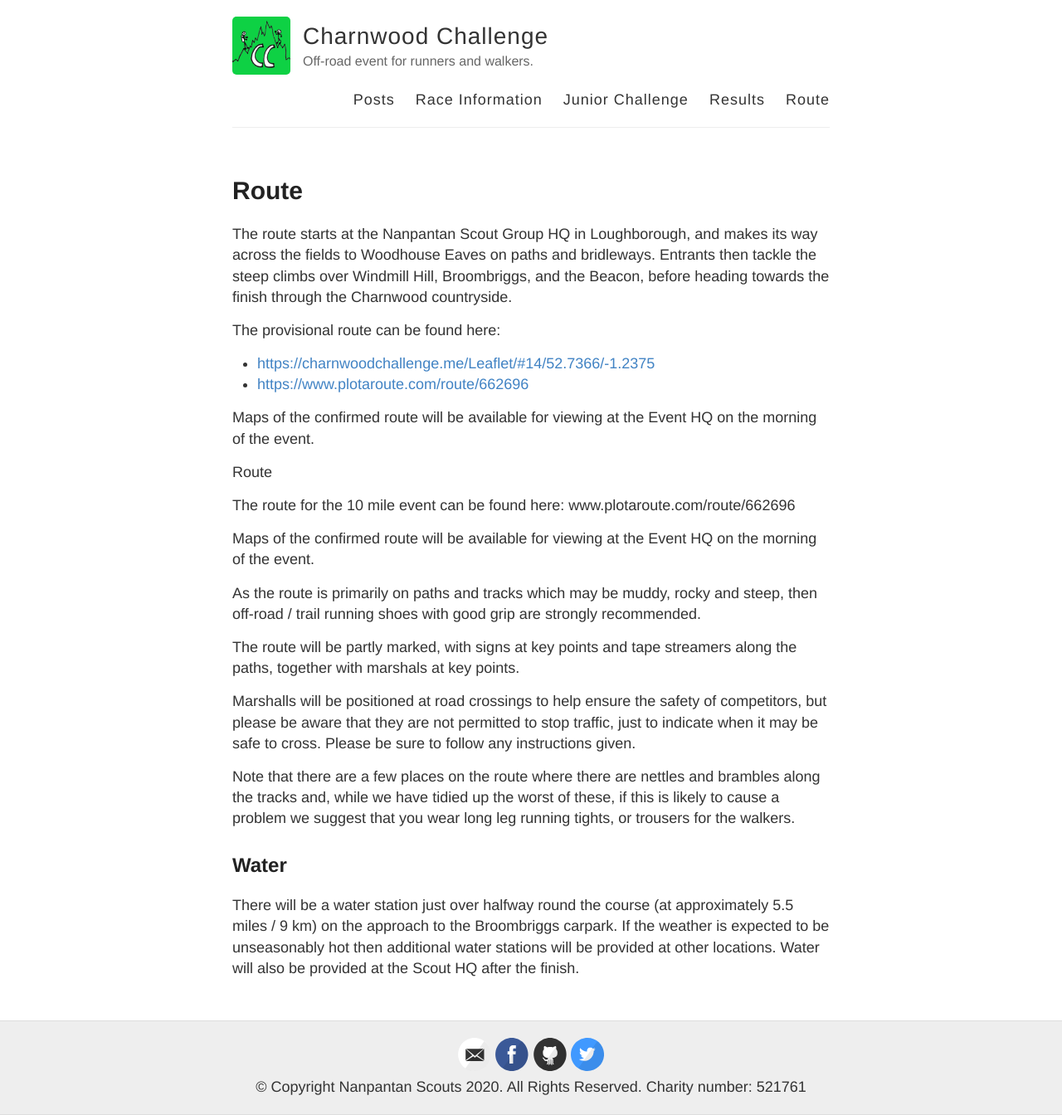
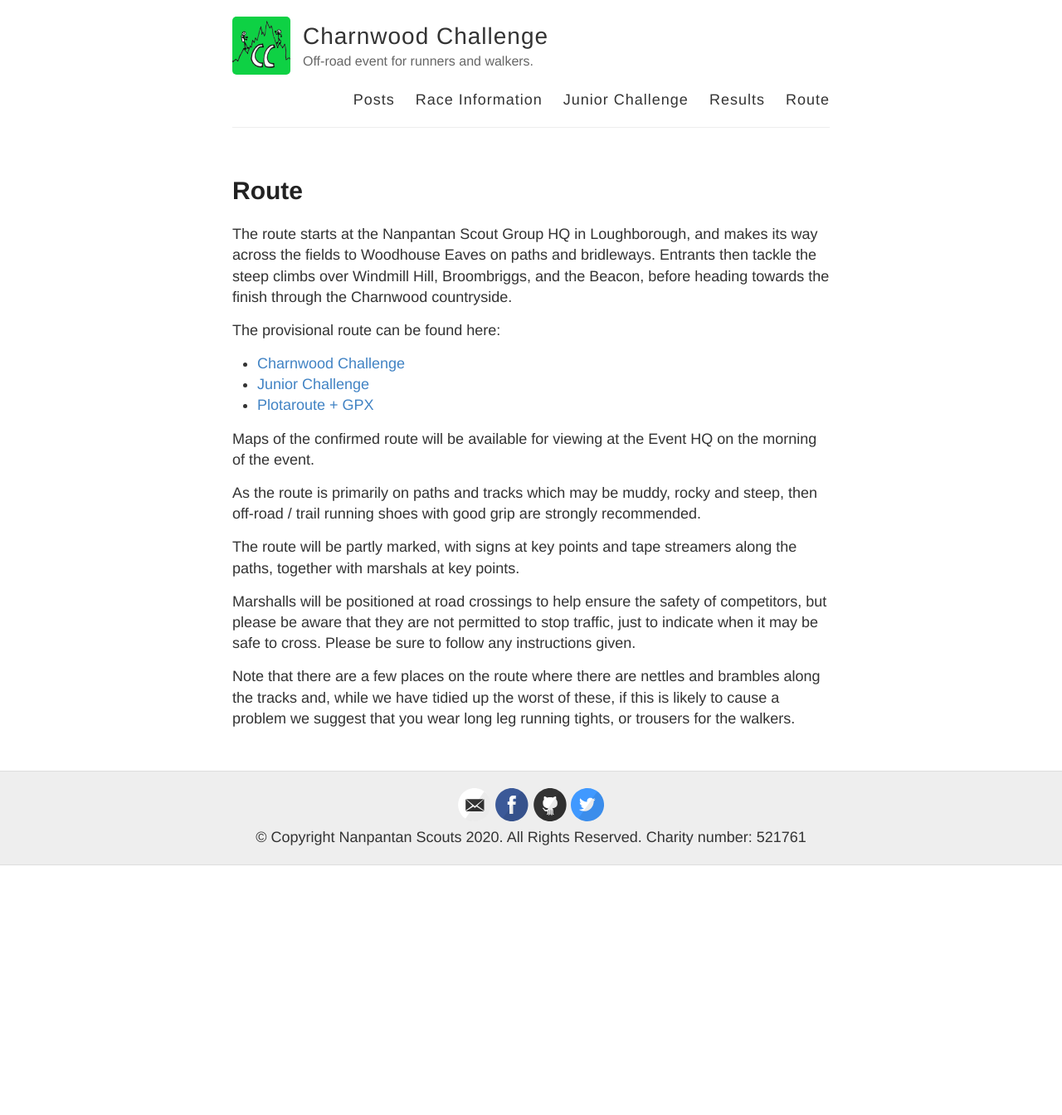
Before and after one commit to Charnwood-Challenge/Charnwood-Challenge.github.io, a Jekyll site: the page built from route.md, in a window 1280 px wide. Shown: the whole page at 83% size. Built offline with Jekyll 4.4.1, drawn with Linux system fonts in a browser that asks for light colours; after the commit the page ends 1043 px from its top, so only the background shows below that.

Commit message:
Update route.md

```diff
--- a/route.md
+++ b/route.md
@@ -7,14 +7,10 @@
 The route starts at the Nanpantan Scout Group HQ in Loughborough, and makes its way across the fields to Woodhouse Eaves on paths and bridleways.  Entrants then tackle the steep climbs over Windmill Hill, Broombriggs, and the Beacon, before heading towards the finish through the Charnwood countryside.
 
 The provisional route can be found here:
-- <https://charnwoodchallenge.me/Leaflet/#14/52.7366/-1.2375>
-- <https://www.plotaroute.com/route/662696>
 
-Maps of the confirmed route will be available for viewing at the Event HQ on the morning of the event.
-
-Route
-
-The route for the 10 mile event can be found here: www.plotaroute.com/route/662696
+- [Charnwood Challenge](https://charnwoodchallenge.me/Leaflet/charnwoodchallenge/index.html)
+- [Junior Challenge](https://charnwoodchallenge.me/Leaflet/juniorchallenge/index.html)
+- [Plotaroute + GPX](https://www.plotaroute.com/route/662696)
 
 Maps of the confirmed route will be available for viewing at the Event HQ on the morning of the event.
 
@@ -25,8 +21,3 @@
 Marshalls will be positioned at road crossings to help ensure the safety of competitors, but please be aware that they are not permitted to stop traffic, just to indicate when it may be safe to cross.  Please be sure to follow any instructions given.
 
 Note that there are a few places on the route where there are nettles and brambles along the tracks and, while we have tidied up the worst of these, if this is likely to cause a problem we suggest that you wear long leg running tights, or trousers for the walkers.
-
-## Water
-
-There will be a water station just over halfway round the course (at approximately 5.5 miles / 9 km) on the approach to the Broombriggs carpark.  If the weather is expected to be unseasonably hot then additional water stations will be provided at other locations.
-Water will also be provided at the Scout HQ after the finish.
```
